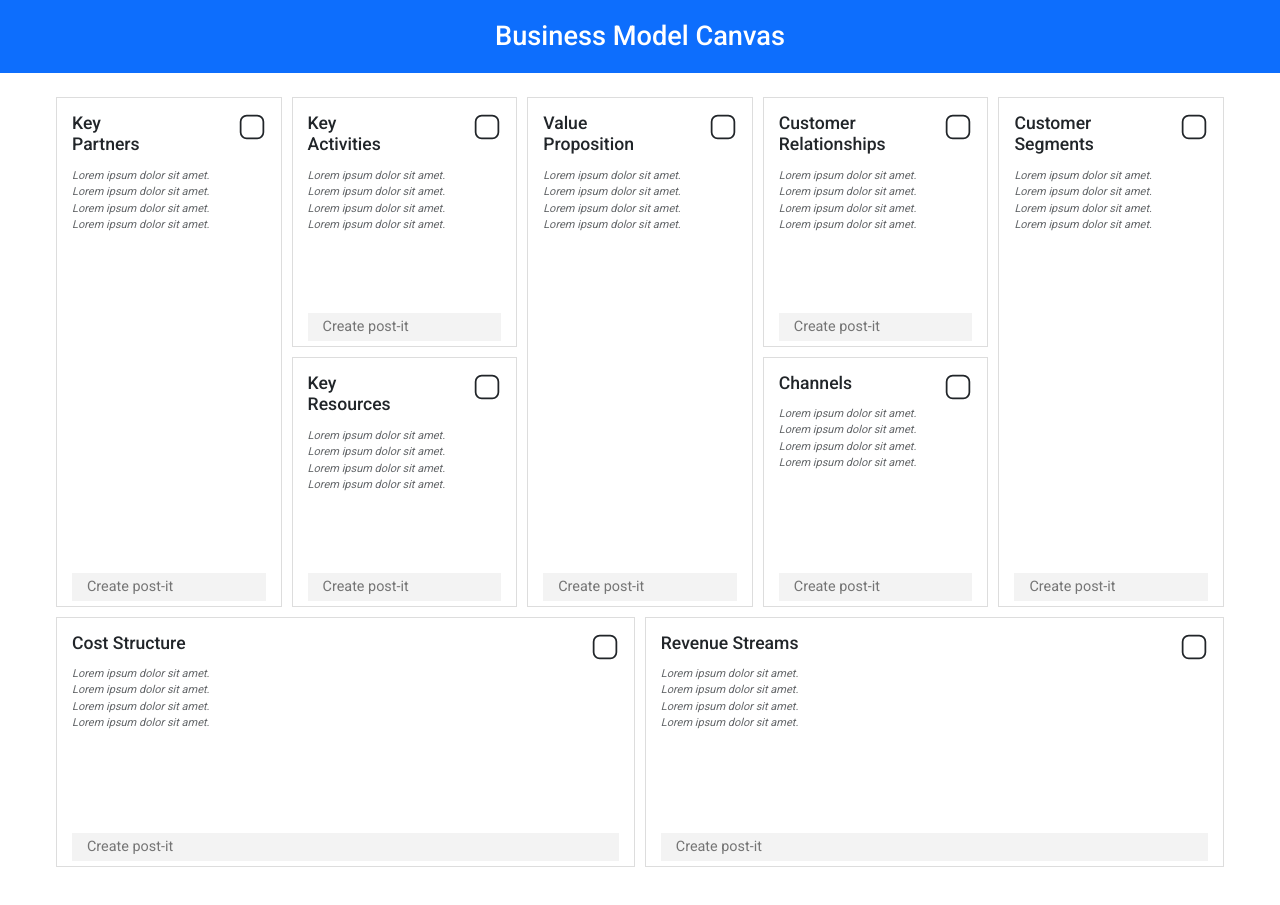
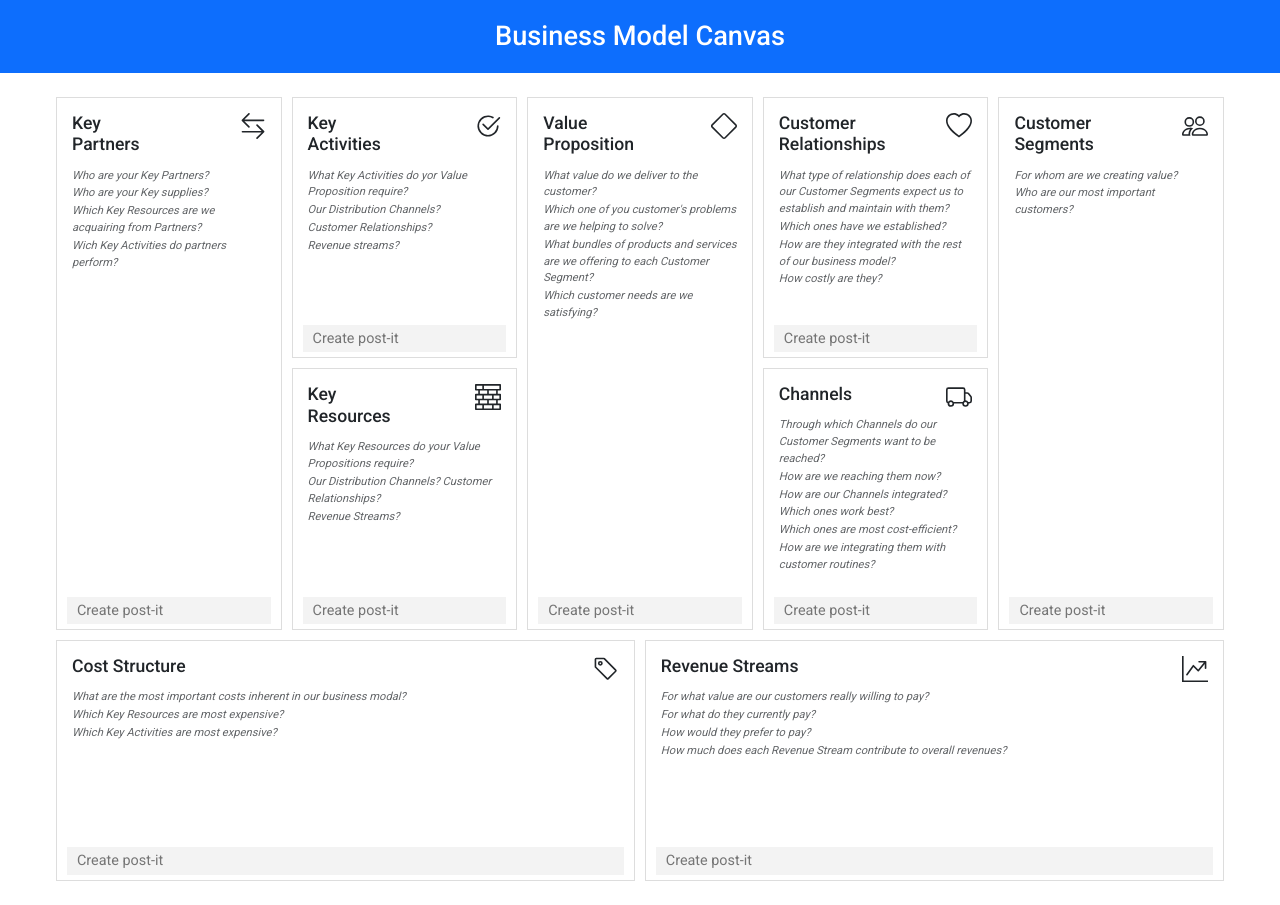
Before and after one commit to devjonasguedes/bmcanvas-vue, a Vue app: page / in a window 1280 px wide. Built offline with nearby package versions, Linux system fonts and the light colour scheme.

Commit message:
icons in columns

```diff
--- a/src/components/AddCard.vue
+++ b/src/components/AddCard.vue
@@ -52,13 +52,13 @@ export default {
 
 .canvas-add {
   margin: 0 -15px -15px -15px;
-  padding: 5px 15px;
+  padding: 5px 10px;
 
   input {
     border: 0;
     outline: 0;
     width: 100%;
-    padding: 3px 10px 3px 15px;
+    padding: 3px 10px 3px 10px;
     font-size: .9rem;
     background: #f3f3f3;
   }
--- a/src/components/Card.vue
+++ b/src/components/Card.vue
@@ -74,7 +74,7 @@ export default {
     display: flex;
     justify-content: space-between;
     height: 23px;
-    // cursor: move;
+    cursor: move;
     background: darken(#FEC530, 10%);
 
     ul {
--- a/src/components/Column.vue
+++ b/src/components/Column.vue
@@ -3,19 +3,38 @@
 
     <div class="canvas-column__title">
       <h2>{{column.title}}</h2>
-      <div class="ico">
-        <svg width="28px" height="28px" viewBox="0 0 16 16" class="bi bi-app" fill="currentColor" xmlns="http://www.w3.org/2000/svg">
-          <path fill-rule="evenodd" d="M11 2H5a3 3 0 0 0-3 3v6a3 3 0 0 0 3 3h6a3 3 0 0 0 3-3V5a3 3 0 0 0-3-3zM5 1a4 4 0 0 0-4 4v6a4 4 0 0 0 4 4h6a4 4 0 0 0 4-4V5a4 4 0 0 0-4-4H5z"/>
-        </svg>
+      <div class="ico" v-if="column.id === 'key-partners'">
+        <svg width="26px" height="26px" viewBox="0 0 16 16" class="bi bi-arrow-left-right" fill="currentColor" xmlns="http://www.w3.org/2000/svg"><path fill-rule="evenodd" d="M1 11.5a.5.5 0 0 0 .5.5h11.793l-3.147 3.146a.5.5 0 0 0 .708.708l4-4a.5.5 0 0 0 0-.708l-4-4a.5.5 0 0 0-.708.708L13.293 11H1.5a.5.5 0 0 0-.5.5zm14-7a.5.5 0 0 1-.5.5H2.707l3.147 3.146a.5.5 0 1 1-.708.708l-4-4a.5.5 0 0 1 0-.708l4-4a.5.5 0 1 1 .708.708L2.707 4H14.5a.5.5 0 0 1 .5.5z"/></svg>
+      </div>
+      <div class="ico" v-if="column.id === 'key-activities'">
+        <svg width="26px" height="26px" viewBox="0 0 16 16" class="bi bi-check2-circle" fill="currentColor" xmlns="http://www.w3.org/2000/svg"><path fill-rule="evenodd" d="M15.354 2.646a.5.5 0 0 1 0 .708l-7 7a.5.5 0 0 1-.708 0l-3-3a.5.5 0 1 1 .708-.708L8 9.293l6.646-6.647a.5.5 0 0 1 .708 0z"/><path fill-rule="evenodd" d="M8 2.5A5.5 5.5 0 1 0 13.5 8a.5.5 0 0 1 1 0 6.5 6.5 0 1 1-3.25-5.63.5.5 0 1 1-.5.865A5.472 5.472 0 0 0 8 2.5z"/></svg>
+      </div>
+      <div class="ico" v-if="column.id === 'key-resources'">
+        <svg width="26px" height="26px" viewBox="0 0 16 16" class="bi bi-bricks" fill="currentColor" xmlns="http://www.w3.org/2000/svg"><path fill-rule="evenodd" d="M0 .5A.5.5 0 0 1 .5 0h15a.5.5 0 0 1 .5.5v3a.5.5 0 0 1-.5.5H14v2h1.5a.5.5 0 0 1 .5.5v3a.5.5 0 0 1-.5.5H14v2h1.5a.5.5 0 0 1 .5.5v3a.5.5 0 0 1-.5.5H.5a.5.5 0 0 1-.5-.5v-3a.5.5 0 0 1 .5-.5H2v-2H.5a.5.5 0 0 1-.5-.5v-3A.5.5 0 0 1 .5 6H2V4H.5a.5.5 0 0 1-.5-.5v-3zM3 4v2h4.5V4H3zm5.5 0v2H13V4H8.5zM3 10v2h4.5v-2H3zm5.5 0v2H13v-2H8.5zM1 1v2h3.5V1H1zm4.5 0v2H15V1H5.5zM1 7v2h3.5V7H1zm4.5 0v2h5V7h-5zm6 0v2H15V7h-3.5zM1 13v2h3.5v-2H1zm4.5 0v2h5v-2h-5zm6 0v2H15v-2h-3.5z"/></svg>
+      </div>
+      <div class="ico" v-if="column.id === 'value-proposition'">
+        <svg width="26px" height="26px" viewBox="0 0 16 16" class="bi bi-diamond" fill="currentColor" xmlns="http://www.w3.org/2000/svg"><path fill-rule="evenodd" d="M6.95.435c.58-.58 1.52-.58 2.1 0l6.515 6.516c.58.58.58 1.519 0 2.098L9.05 15.565c-.58.58-1.519.58-2.098 0L.435 9.05a1.482 1.482 0 0 1 0-2.098L6.95.435zm1.4.7a.495.495 0 0 0-.7 0L1.134 7.65a.495.495 0 0 0 0 .7l6.516 6.516a.495.495 0 0 0 .7 0l6.516-6.516a.495.495 0 0 0 0-.7L8.35 1.134z"/></svg>
+      </div>
+      <div class="ico" v-if="column.id === 'customer-relationships'">
+        <svg width="26px" height="26px" viewBox="0 0 16 16" class="bi bi-heart" fill="currentColor" xmlns="http://www.w3.org/2000/svg"><path fill-rule="evenodd" d="M8 2.748l-.717-.737C5.6.281 2.514.878 1.4 3.053c-.523 1.023-.641 2.5.314 4.385.92 1.815 2.834 3.989 6.286 6.357 3.452-2.368 5.365-4.542 6.286-6.357.955-1.886.838-3.362.314-4.385C13.486.878 10.4.28 8.717 2.01L8 2.748zM8 15C-7.333 4.868 3.279-3.04 7.824 1.143c.06.055.119.112.176.171a3.12 3.12 0 0 1 .176-.17C12.72-3.042 23.333 4.867 8 15z"/></svg>
+      </div>
+      <div class="ico" v-if="column.id === 'channels'">
+        <svg width="26px" height="26px" viewBox="0 0 16 16" class="bi bi-truck" fill="currentColor" xmlns="http://www.w3.org/2000/svg"><path fill-rule="evenodd" d="M0 3.5A1.5 1.5 0 0 1 1.5 2h9A1.5 1.5 0 0 1 12 3.5V5h1.02a1.5 1.5 0 0 1 1.17.563l1.481 1.85a1.5 1.5 0 0 1 .329.938V10.5a1.5 1.5 0 0 1-1.5 1.5H14a2 2 0 1 1-4 0H5a2 2 0 1 1-3.998-.085A1.5 1.5 0 0 1 0 10.5v-7zm1.294 7.456A1.999 1.999 0 0 1 4.732 11h5.536a2.01 2.01 0 0 1 .732-.732V3.5a.5.5 0 0 0-.5-.5h-9a.5.5 0 0 0-.5.5v7a.5.5 0 0 0 .294.456zM12 10a2 2 0 0 1 1.732 1h.768a.5.5 0 0 0 .5-.5V8.35a.5.5 0 0 0-.11-.312l-1.48-1.85A.5.5 0 0 0 13.02 6H12v4zm-9 1a1 1 0 1 0 0 2 1 1 0 0 0 0-2zm9 0a1 1 0 1 0 0 2 1 1 0 0 0 0-2z"/></svg>
+      </div>
+      <div class="ico" v-if="column.id === 'customer-segments'">
+        <svg width="26px" height="26px" viewBox="0 0 16 16" class="bi bi-people" fill="currentColor" xmlns="http://www.w3.org/2000/svg"><path fill-rule="evenodd" d="M15 14s1 0 1-1-1-4-5-4-5 3-5 4 1 1 1 1h8zm-7.978-1h7.956a.274.274 0 0 0 .014-.002l.008-.002c-.002-.264-.167-1.03-.76-1.72C13.688 10.629 12.718 10 11 10c-1.717 0-2.687.63-3.24 1.276-.593.69-.759 1.457-.76 1.72a1.05 1.05 0 0 0 .022.004zM11 7a2 2 0 1 0 0-4 2 2 0 0 0 0 4zm3-2a3 3 0 1 1-6 0 3 3 0 0 1 6 0zM6.936 9.28a5.88 5.88 0 0 0-1.23-.247A7.35 7.35 0 0 0 5 9c-4 0-5 3-5 4 0 .667.333 1 1 1h4.216A2.238 2.238 0 0 1 5 13c0-1.01.377-2.042 1.09-2.904.243-.294.526-.569.846-.816zM4.92 10c-1.668.02-2.615.64-3.16 1.276C1.163 11.97 1 12.739 1 13h3c0-1.045.323-2.086.92-3zM1.5 5.5a3 3 0 1 1 6 0 3 3 0 0 1-6 0zm3-2a2 2 0 1 0 0 4 2 2 0 0 0 0-4z"/></svg>
+      </div>
+      <div class="ico" v-if="column.id === 'cost-structure'">
+        <svg width="26px" height="26px" viewBox="0 0 16 16" class="bi bi-tag" fill="currentColor" xmlns="http://www.w3.org/2000/svg"><path fill-rule="evenodd" d="M2 2v4.586l7 7L13.586 9l-7-7H2zM1 2a1 1 0 0 1 1-1h4.586a1 1 0 0 1 .707.293l7 7a1 1 0 0 1 0 1.414l-4.586 4.586a1 1 0 0 1-1.414 0l-7-7A1 1 0 0 1 1 6.586V2z"/><path fill-rule="evenodd" d="M4.5 5a.5.5 0 1 0 0-1 .5.5 0 0 0 0 1zm0 1a1.5 1.5 0 1 0 0-3 1.5 1.5 0 0 0 0 3z"/></svg>
+      </div>
+      <div class="ico" v-if="column.id === 'revenue-streams'">
+        <svg width="26px" height="26px" viewBox="0 0 16 16" class="bi bi-graph-up" fill="currentColor" xmlns="http://www.w3.org/2000/svg"><path fill-rule="evenodd" d="M0 0h1v15h15v1H0V0zm10 3.5a.5.5 0 0 1 .5-.5h4a.5.5 0 0 1 .5.5v4a.5.5 0 0 1-1 0V4.9l-3.613 4.417a.5.5 0 0 1-.74.037L7.06 6.767l-3.656 5.027a.5.5 0 0 1-.808-.588l4-5.5a.5.5 0 0 1 .758-.06l2.609 2.61L13.445 4H10.5a.5.5 0 0 1-.5-.5z"/></svg>
       </div>
     </div>
 
     <div class="canvas-column__helper">
       <ul>
-        <li>Lorem ipsum dolor sit amet.</li>
-        <li>Lorem ipsum dolor sit amet.</li>
-        <li>Lorem ipsum dolor sit amet.</li>
-        <li>Lorem ipsum dolor sit amet.</li>
+        <li v-for="item in column.helper" :key="item">{{item}}</li>
       </ul>
     </div>
 
@@ -99,10 +118,10 @@ export default {
   z-index: 0;
   display: flex;
   flex-direction: column;
-  min-height: 250px;
 
   &__title {
     display: flex;
+    margin-bottom: 7px;
 
     h2 {
       font-size: 1.1rem;
@@ -122,6 +141,7 @@ export default {
     left: 0;
     top: 70px;
     padding-left: 15px;
+    padding-right: 15px;
     opacity: .7;
     user-select: none;
 
@@ -131,7 +151,8 @@ export default {
       list-style: none;
 
       li {
-        font-size: 11px;
+        margin-bottom: 1px;
+        font-size: .7rem;
         font-style: italic;
       }
     }
--- a/src/store/index.js
+++ b/src/store/index.js
@@ -9,55 +9,98 @@ export default new Vuex.Store({
       {
         id: "key-partners",
         title: 'Key Partners',
-        helper: ['lorem ipsum dolor', 'lorem ipsum dolor', 'lorem ipsum dolor'],
+        helper: [
+          'Who are your Key Partners?',
+          'Who are your Key supplies?',
+          'Which Key Resources are we acquairing from Partners?',
+          'Wich Key Activities do partners perform?',
+        ],
         cards: []
       },
       {
         id: "key-activities",
         title: 'Key Activities',
-        helper: ['lorem ipsum dolor', 'lorem ipsum dolor', 'lorem ipsum dolor'],
+        helper: [
+          'What Key Activities do yor Value Proposition require?',
+          'Our Distribution Channels?',
+          'Customer Relationships?',
+          'Revenue streams?'
+        ],
         cards: []
       },
       {
         id: "key-resources",
         title: 'Key Resources',
-        helper: ['lorem ipsum dolor', 'lorem ipsum dolor', 'lorem ipsum dolor'],
+        helper: [
+          'What Key Resources do your Value Propositions require?',
+          'Our Distribution Channels? Customer Relationships?',
+          'Revenue Streams?'
+        ],
         cards: []
       },
       {
         id: "value-proposition",
         title: 'Value Proposition',
-        helper: ['lorem ipsum dolor', 'lorem ipsum dolor', 'lorem ipsum dolor'],
+        helper: [
+          "What value do we deliver to the customer?",
+          "Which one of you customer's problems are we helping to solve?",
+          "What bundles of products and services are we offering to each Customer Segment?",
+          "Which customer needs are we satisfying?"
+        ],
         cards: []
       },
       {
         id: "customer-relationships",
         title: 'Customer Relationships',
-        helper: ['lorem ipsum dolor', 'lorem ipsum dolor', 'lorem ipsum dolor'],
+        helper: [
+          "What type of relationship does each of our Customer Segments expect us to establish and maintain with them?",
+          "Which ones have we established?",
+          "How are they integrated with the rest of our business model?",
+          "How costly are they?"
+        ],
         cards: []
       },
       {
         id: "channels",
         title: 'Channels',
-        helper: ['lorem ipsum dolor', 'lorem ipsum dolor', 'lorem ipsum dolor'],
+        helper: [
+          "Through which Channels do our Customer Segments want to be reached?",
+          "How are we reaching them now?",
+          "How are our Channels integrated?",
+          "Which ones work best?",
+          "Which ones are most cost-efficient?",
+          "How are we integrating them with customer routines?"
+        ],
         cards: []
       },
       {
         id: "customer-segments",
         title: 'Customer Segments',
-        helper: ['lorem ipsum dolor', 'lorem ipsum dolor', 'lorem ipsum dolor'],
+        helper: [
+          "For whom are we creating value?",
+          "Who are our most important customers?"
+        ] ,
         cards: []
       },
       {
         id: "cost-structure",
         title: 'Cost Structure',
-        helper: ['lorem ipsum dolor', 'lorem ipsum dolor', 'lorem ipsum dolor'],
+        helper: [
+          "What are the most important costs inherent in our business modal?",
+          "Which Key Resources are most expensive?",
+          "Which Key Activities are most expensive?"
+        ],
         cards: []
       },
       {
         id: "revenue-streams",
         title: 'Revenue Streams',
-        helper: ['lorem ipsum dolor', 'lorem ipsum dolor', 'lorem ipsum dolor'],
+        helper: [
+          "For what value are our customers really willing to pay?",
+          "For what do they currently pay?",
+          "How would they prefer to pay?",
+          "How much does each Revenue Stream contribute to overall revenues?"
+        ],
         cards: []
       },
     ]
--- a/src/views/Canvas.vue
+++ b/src/views/Canvas.vue
@@ -5,7 +5,6 @@
       <div class="canvas-board">
         <Column v-for="(column, columnIndex) in canvas" :column="column" :index="columnIndex" :key="column.id" height="100%">
           <draggable v-model="column.cards" group="cards" @end="dragSave" class="canvas-draggable">
-            <!-- <div v-for="element in myArray" :key="element.id">{{element.name}}</div> -->
             <Card v-for="(card, cardIndex) in column.cards" :index="cardIndex" :column="columnIndex" :card="card" :key="`card-${cardIndex}`" />
           </draggable>
         </Column>
@@ -51,7 +50,6 @@ export default {
   methods: {
     ...mapActions(['loadLocalCanvas']),
     dragSave() {
-
       setTimeout(() => {
         localStorage.setItem('canvas', JSON.stringify(this.canvas));
       }, 500);
@@ -66,7 +64,7 @@ export default {
 <style scoped lang="scss">
 
 .canvas-draggable {
-  min-height: 130px;
+  min-height: 150px;
 }
 
 .container {
--- /dev/null
+++ b/vue.config.js
@@ -0,0 +1,3 @@
+module.exports = {
+  "publicPath": "/canvas"
+}
```
